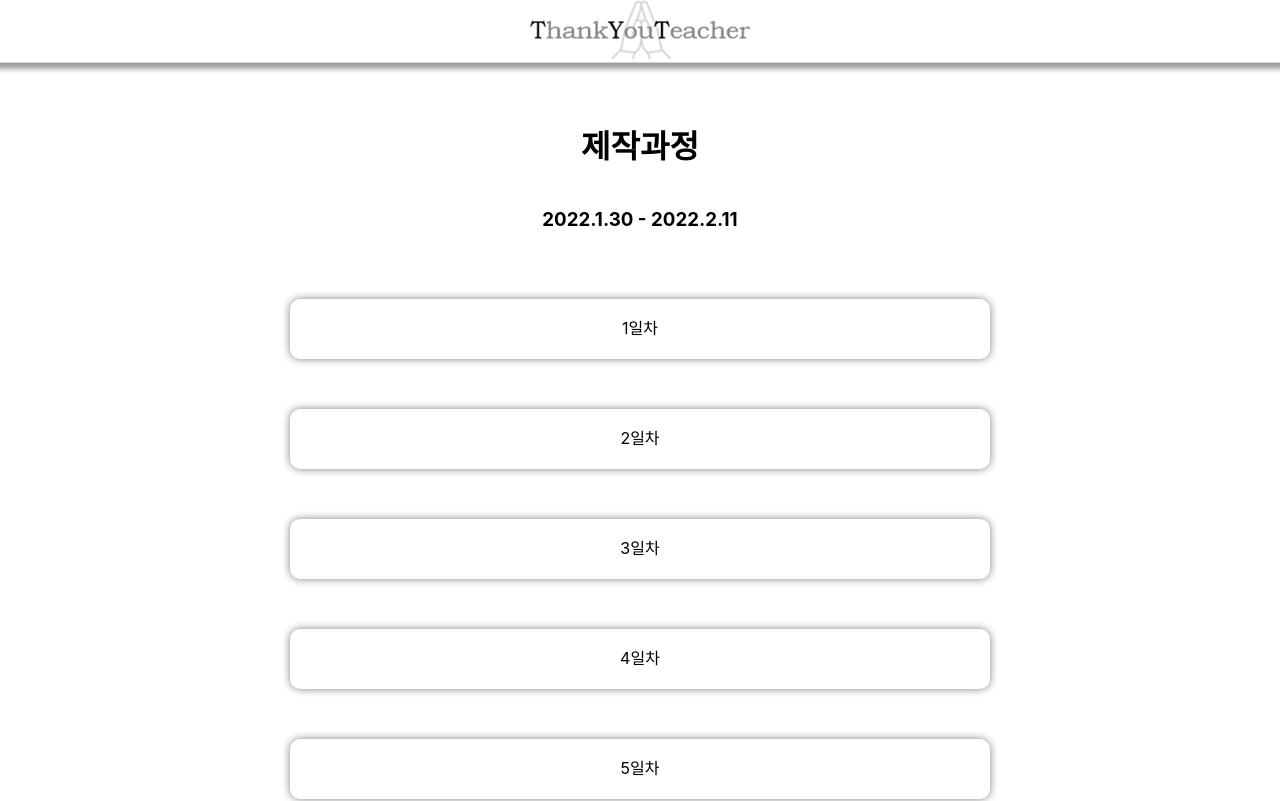
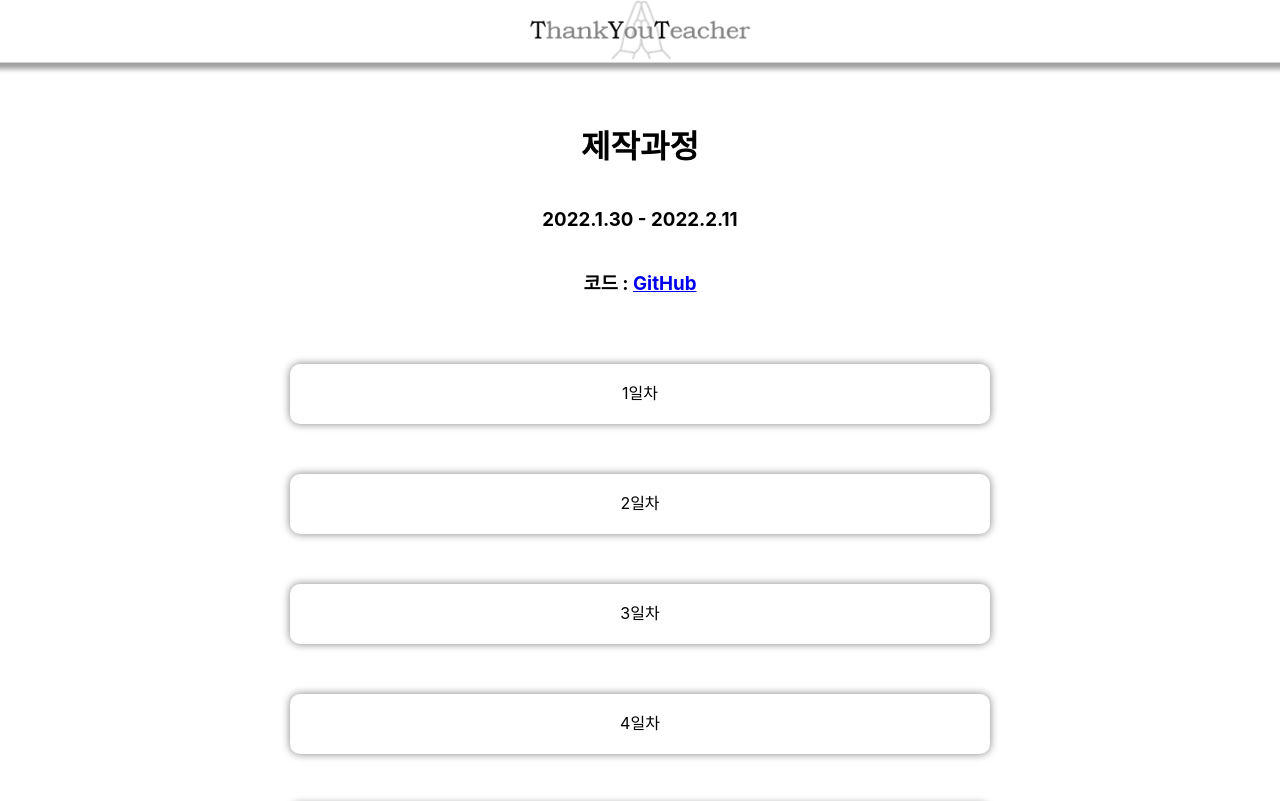
Before and after one commit to aiden3493/ThankYouTeacher, a Next.js app: page /making in a window 1280 px wide. Shown: the top 801 px of the page. Built offline with nearby package versions, Linux system fonts and the light colour scheme.

Commit message:
last-commit

```diff
--- a/pages/making.tsx
+++ b/pages/making.tsx
@@ -68,6 +68,12 @@ function Making() {
       <motion.div className={styled.content} layout>
         <motion.h1 layout>제작과정</motion.h1>
         <motion.h3 layout>2022.1.30 - 2022.2.11</motion.h3>
+        <motion.h3 layout>
+          코드 :{" "}
+          <motion.a href='https://github.com/aiden3493/ThankYouTeacher' layout>
+            GitHub
+          </motion.a>
+        </motion.h3>
         <Container
           day='1일차'
           videoCount='2'
```
